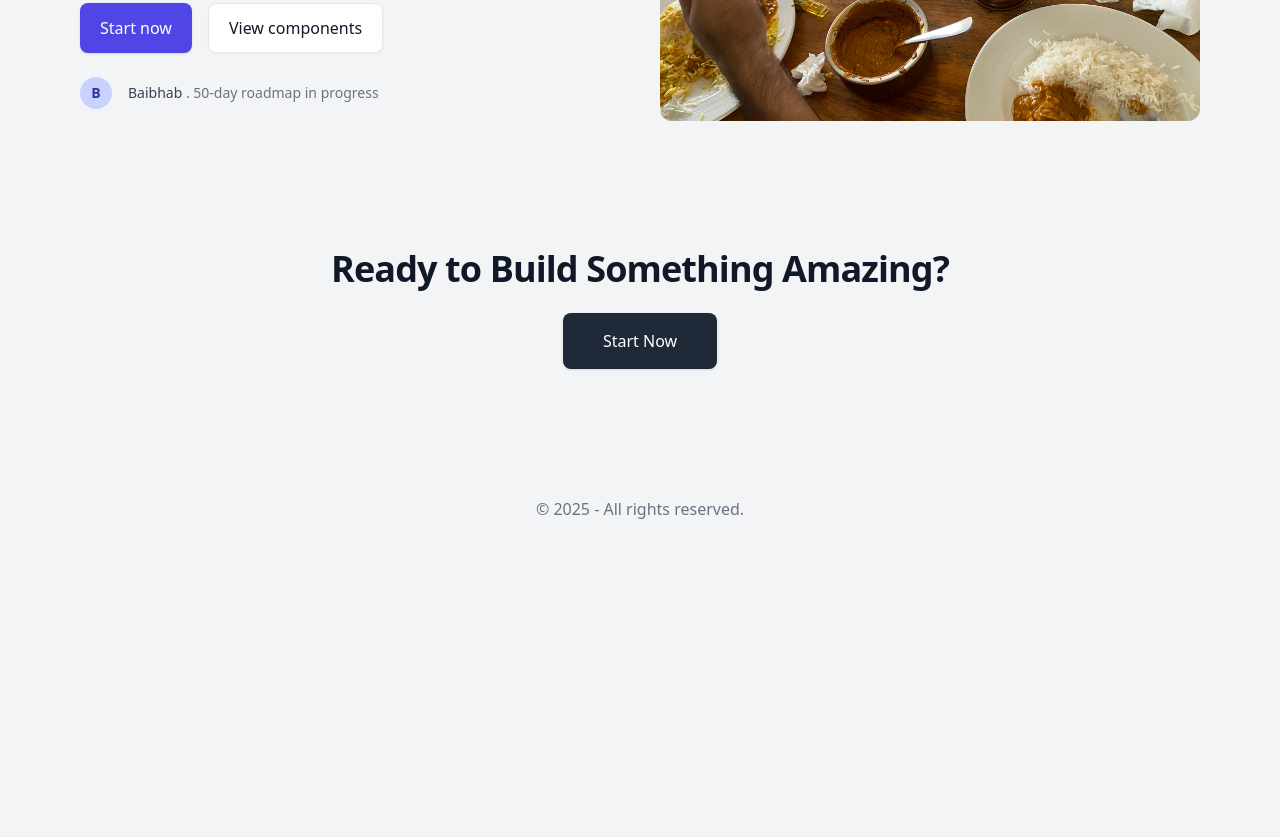
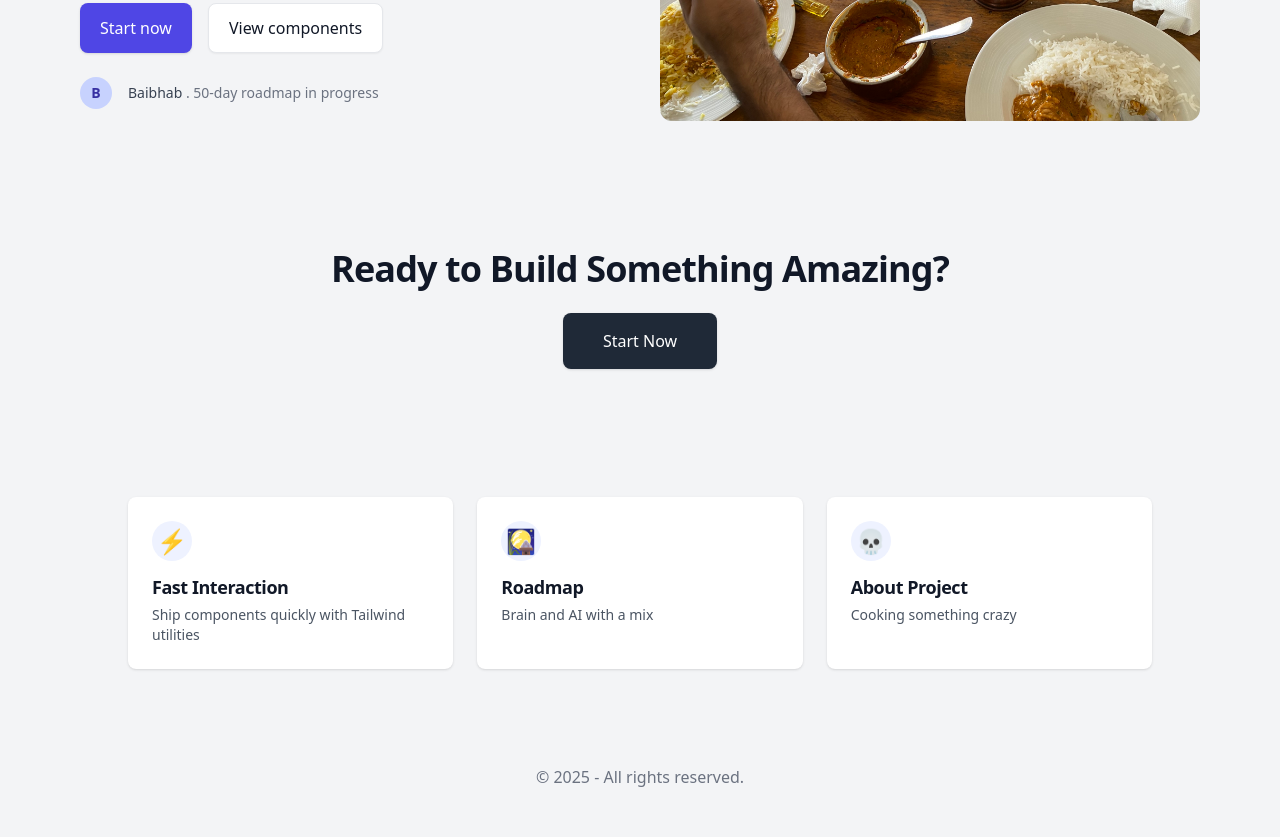
Before and after one commit to MonGeR-B/Front-end-Development, a plain HTML site: page Front-end Phase-1/index.html in a window 1280 px wide. Shown: the part 1940-2777 px from the top of the page. Before the commit the page ends 2509 px from the top, so only its background shows below. Drawn offline with nearby package versions, Linux system fonts and the light colour scheme.

Commit message:
feat(grid): responsive 1/2/3-col feature grid with cards

```diff
--- a/Front-end Phase-1/index.html
+++ b/Front-end Phase-1/index.html
@@ -40,19 +40,19 @@
       <section class="py-20">
         <div class="grid gap-8 sm:grid-cols-2 lg:grid-cols-3 opacity-0 translate-y-6 transition-all duration-700" id="features">
           <div class="w-full bg-neutral-900 text-white p-6 sm:p-8 rounded-lg shadow-lg flex flex-col gap-4 hover:shadow-2xl hover:-translate-y-1 active:translate-y-0 transition-transform duration-200">
-            <div class="w-[50px] h-10 grid place-items-center rounded-full bg-white/10 text-yellow-300">⭐A</div>
+            <div class="w-[50px] h-10 grid place-items-center rounded-full bg-white/10 text-yellow-300">⭐</div>
             <h2 class="text-xl md:text-2xl sm:text-2xl font-semibold tracking-tight">Tailwind</h2>
             <p class="text-lg text-white sm:text-base leading-relaxed">Tailwind project</p>
             <button class="self-center w-[150px] bg-indigo-500 hover:bg-indigo-600 active:scale-95 text-white px-4 py-2 rounded-md shadow transition">Get Started</button>
           </div>
           <div class="w-full bg-neutral-900 text-white p-6 sm:p-8 rounded-lg shadow-lg flex flex-col gap-4 hover:shadow-2xl hover:-translate-y-1 active:translate-y-0 transition-transform duration-200">
-            <div class="w-[50px] h-10 grid place-items-center rounded-full bg-white/10 text-emerald-300">🚀B</div>
+            <div class="w-[50px] h-10 grid place-items-center rounded-full bg-white/10 text-emerald-300">🚀</div>
             <h2 class="text-xl md:text-2xl sm:text-2xl font-semibold tracking-tight">Speed</h2>
             <p class="text-lg text-white sm:text-base leading-relaxed">Build fast with utility classes.</p>
             <button class="self-center w-[150px] bg-emerald-500 hover:bg-emerald-600 active:scale-95 text-white px-4 py-2 rounded-md shadow transition">Learn More</button>
           </div>
           <div class="w-full bg-neutral-900 text-white p-6 sm:p-8 rounded-lg flex flex-col gap-4 hover:shadow-2xl hover:-translate-y-1 active:translate-y-0 transition-transform duration-200">
-            <div class="w-[50px] h-10 bg-white/10 rounded-full grid place-items-center">📦C</div>
+            <div class="w-[50px] h-10 bg-white/10 rounded-full grid place-items-center">📦</div>
             <h2 class="text-xl md:text-2xl sm:text-2xl font-semibold tracking-tight">Components</h2>
             <p class="text-lg text-white  sm:text-base leading-relaxed">Compose UIs from tiny pieces.</p>
             <button class="self-center bg-sky-500 hover:bg-sky-600 px-4 py-2 rounded-md shadow hover:-translate-y-1 hover:shadow-xl active:translate-y-0 transition-all duration-200">Docs</button>
@@ -106,7 +106,6 @@
         <button class="bg-gray-800 text-white px-10 py-4 rounded-lg shadow hover:bg-black active:scale-95 transition">Start Now</button>
       </section>
     </div>
-    <footer class="py-12 text-center text-gray-500">&copy; 2025 - All rights reserved.</footer>
     <script>
       const hero = document.getElementById('hero');
       const revealHero = () => {
@@ -126,4 +125,27 @@
       });
     </script>
   </body>
+  <section class="px-6 py-12">
+    <div class="max-w-5xl mx-auto">
+      <div class="grid gap-6 sm:grid-cols-2 lg:grid-cols-3">
+        <div class="bg-white rounded-lg shadow p-6">
+          <div class="text-2xl w-10 h-10 grid place-items-center rounded-full bg-indigo-50 text-indigo-600 mb-3">⚡</div>
+          <h3 class="text-lg font-semibold tracking-tight">Fast Interaction</h3>
+          <p class="mt-1 text-gray-600 text-sm">Ship components quickly with Tailwind utilities</p>
+        </div>
+        <div class="bg-white rounded-lg shadow p-6">
+          <div class="text-2xl w-10 h-10 grid place-items-center rounded-full bg-indigo-50 text-indigo-600 mb-3">🎑</div>
+          <h3 class="text-lg font-semibold tracking-tight">Roadmap</h3>
+          <p class="mt-1 text-gray-600 text-sm">Brain and AI with a mix</p>
+        </div>
+        <div class="bg-white rounded-lg shadow p-6">
+          <div class=" text-2xl w-10 h-10 grid place-items-center rounded-full bg-indigo-50 text-indigo-600 mb-3">💀</div>
+          <h3 class="text-lg font-semibold tracking-tight">About Project</h3>
+          <p class="mt-1 text-gray-600 text-sm">Cooking something crazy</p>
+        </div>
+
+      </div>
+    </div>
+  </section>
+  <footer class="py-12 text-center text-gray-500">&copy; 2025 - All rights reserved.</footer>
 </html>
```
